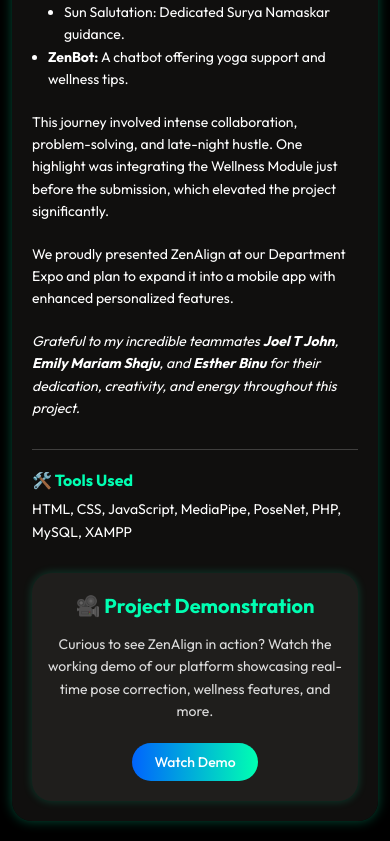
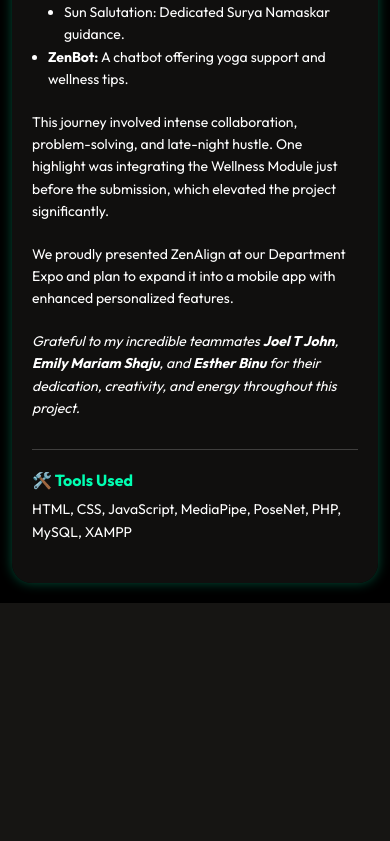
Before and after one commit to Liyo08/Portfolio-React, a React (Vite) app: page /projects/smart in a window 390 px wide. Shown: the part 622-1463 px from the top of the page. After the commit the page ends 1225 px from the top, so only its background shows below. Built offline with nearby package versions, Linux system fonts and the light colour scheme.

Commit message:
Other details page design completed,content pending

```diff
--- a/src/Components/Agriguru/Agriguru.css
+++ b/src/Components/Agriguru/Agriguru.css
@@ -75,43 +75,6 @@
 }
 
 
-.demo-section {
-  max-width: 900px;
-  margin: 40px auto 0;
-  background-color: #1f1e1c;
-  padding: 30px 40px;
-  border-radius: 20px;
-  box-shadow: 0 0 10px rgba(0, 255, 178, 0.2);
-  text-align: center;
-  animation: fadeIn 1s ease-in-out;
-}
-
-.demo-section h2 {
-  color: #00FFB2;
-  margin-bottom: 15px;
-  font-size: 26px;
-}
-
-.demo-section p {
-  color: #ddd;
-  font-size: 16px;
-  margin-bottom: 20px;
-}
-
-.demo-btn {
-  display: inline-block;
-  background: linear-gradient(270deg, #00FFB2 0.36%, #0061FF 102.06%);
-  color: white;
-  padding: 12px 28px;
-  border-radius: 30px;
-  text-decoration: none;
-  font-weight: 500;
-  transition: transform 0.3s ease;
-}
-
-.demo-btn:hover {
-  transform: scale(1.05);
-}
 
 /* Optional fade animation */
 @keyframes pageFadeIn {
@@ -160,5 +123,16 @@
   .project-box ul {
     margin-left: 16px;
   }
+   .tools-used h4 {
+    font-size: 16px;
+  }
+
+  .tools-used p {
+    font-size: 14px;
+  }
+
+  .team-credits {
+    font-size: 14px;
+  }
 
 }
--- a/src/Components/AlignMe/AlignMe.css
+++ b/src/Components/AlignMe/AlignMe.css
@@ -75,43 +75,6 @@
 }
 
 
-.demo-section {
-  max-width: 900px;
-  margin: 40px auto 0;
-  background-color: #1f1e1c;
-  padding: 30px 40px;
-  border-radius: 20px;
-  box-shadow: 0 0 10px rgba(0, 255, 178, 0.2);
-  text-align: center;
-  animation: fadeIn 1s ease-in-out;
-}
-
-.demo-section h2 {
-  color: #00FFB2;
-  margin-bottom: 15px;
-  font-size: 26px;
-}
-
-.demo-section p {
-  color: #ddd;
-  font-size: 16px;
-  margin-bottom: 20px;
-}
-
-.demo-btn {
-  display: inline-block;
-  background: linear-gradient(270deg, #00FFB2 0.36%, #0061FF 102.06%);
-  color: white;
-  padding: 12px 28px;
-  border-radius: 30px;
-  text-decoration: none;
-  font-weight: 500;
-  transition: transform 0.3s ease;
-}
-
-.demo-btn:hover {
-  transform: scale(1.05);
-}
 
 /* Optional fade animation */
 @keyframes pageFadeIn {
@@ -161,23 +124,7 @@
     margin-left: 16px;
   }
 
-  .demo-section {
-    padding: 20px 16px;
-    margin: 30px auto 0;
-  }
 
-  .demo-section h2 {
-    font-size: 20px;
-  }
-
-  .demo-section p {
-    font-size: 14px;
-  }
-
-  .demo-btn {
-    padding: 10px 22px;
-    font-size: 14px;
-  }
 
   .tools-used h4 {
     font-size: 16px;
--- a/src/Components/AlignMe/AlignMe.jsx
+++ b/src/Components/AlignMe/AlignMe.jsx
@@ -71,21 +71,7 @@
           <h4>🛠️ Tools Used</h4>
           <p>HTML, CSS, JavaScript, MediaPipe, PoseNet, PHP, MySQL, XAMPP</p>
         </div>
-        {/* Demonstration Section */}
-        <div className="demo-section">
-          <h2>🎥 Project Demonstration</h2>
-          <p>
-            Curious to see ZenAlign in action? Watch the working demo of our platform showcasing real-time pose correction, wellness features, and more.
-          </p>
-          <a
-            href="https://drive.google.com/drive/folders/1UG8SYpdRo-OVyF7vbPM7U0btnXRwTYsd" // replace with actual link
-            target="_blank"
-            rel="noopener noreferrer"
-            className="demo-btn"
-          >
-            Watch Demo
-          </a>
-        </div>
+
 
       </div>
     </div>
--- a/src/Components/Currency/Currency.css
+++ b/src/Components/Currency/Currency.css
@@ -75,43 +75,7 @@
 }
 
 
-.demo-section {
-  max-width: 900px;
-  margin: 40px auto 0;
-  background-color: #1f1e1c;
-  padding: 30px 40px;
-  border-radius: 20px;
-  box-shadow: 0 0 10px rgba(0, 255, 178, 0.2);
-  text-align: center;
-  animation: fadeIn 1s ease-in-out;
-}
 
-.demo-section h2 {
-  color: #00FFB2;
-  margin-bottom: 15px;
-  font-size: 26px;
-}
-
-.demo-section p {
-  color: #ddd;
-  font-size: 16px;
-  margin-bottom: 20px;
-}
-
-.demo-btn {
-  display: inline-block;
-  background: linear-gradient(270deg, #00FFB2 0.36%, #0061FF 102.06%);
-  color: white;
-  padding: 12px 28px;
-  border-radius: 30px;
-  text-decoration: none;
-  font-weight: 500;
-  transition: transform 0.3s ease;
-}
-
-.demo-btn:hover {
-  transform: scale(1.05);
-}
 
 /* Optional fade animation */
 @keyframes pageFadeIn {
@@ -161,23 +125,7 @@
     margin-left: 16px;
   }
 
-  .demo-section {
-    padding: 20px 16px;
-    margin: 30px auto 0;
-  }
 
-  .demo-section h2 {
-    font-size: 20px;
-  }
-
-  .demo-section p {
-    font-size: 14px;
-  }
-
-  .demo-btn {
-    padding: 10px 22px;
-    font-size: 14px;
-  }
 
   .tools-used h4 {
     font-size: 16px;
--- a/src/Components/Currency/Currency.jsx
+++ b/src/Components/Currency/Currency.jsx
@@ -71,21 +71,7 @@
           <h4>🛠️ Tools Used</h4>
           <p>HTML, CSS, JavaScript, MediaPipe, PoseNet, PHP, MySQL, XAMPP</p>
         </div>
-        {/* Demonstration Section */}
-        <div className="demo-section">
-          <h2>🎥 Project Demonstration</h2>
-          <p>
-            Curious to see ZenAlign in action? Watch the working demo of our platform showcasing real-time pose correction, wellness features, and more.
-          </p>
-          <a
-            href="https://drive.google.com/drive/folders/1UG8SYpdRo-OVyF7vbPM7U0btnXRwTYsd" // replace with actual link
-            target="_blank"
-            rel="noopener noreferrer"
-            className="demo-btn"
-          >
-            Watch Demo
-          </a>
-        </div>
+
 
       </div>
     </div>
--- a/src/Components/Dromed/Dromed.css
+++ b/src/Components/Dromed/Dromed.css
@@ -75,43 +75,6 @@
 }
 
 
-.demo-section {
-  max-width: 900px;
-  margin: 40px auto 0;
-  background-color: #1f1e1c;
-  padding: 30px 40px;
-  border-radius: 20px;
-  box-shadow: 0 0 10px rgba(0, 255, 178, 0.2);
-  text-align: center;
-  animation: fadeIn 1s ease-in-out;
-}
-
-.demo-section h2 {
-  color: #00FFB2;
-  margin-bottom: 15px;
-  font-size: 26px;
-}
-
-.demo-section p {
-  color: #ddd;
-  font-size: 16px;
-  margin-bottom: 20px;
-}
-
-.demo-btn {
-  display: inline-block;
-  background: linear-gradient(270deg, #00FFB2 0.36%, #0061FF 102.06%);
-  color: white;
-  padding: 12px 28px;
-  border-radius: 30px;
-  text-decoration: none;
-  font-weight: 500;
-  transition: transform 0.3s ease;
-}
-
-.demo-btn:hover {
-  transform: scale(1.05);
-}
 
 /* Optional fade animation */
 @keyframes pageFadeIn {
@@ -161,24 +124,6 @@
     margin-left: 16px;
   }
 
-  .demo-section {
-    padding: 20px 16px;
-    margin: 30px auto 0;
-  }
-
-  .demo-section h2 {
-    font-size: 20px;
-  }
-
-  .demo-section p {
-    font-size: 14px;
-  }
-
-  .demo-btn {
-    padding: 10px 22px;
-    font-size: 14px;
-  }
-
   .tools-used h4 {
     font-size: 16px;
   }
--- a/src/Components/Dromed/Dromed.jsx
+++ b/src/Components/Dromed/Dromed.jsx
@@ -71,21 +71,7 @@
           <h4>🛠️ Tools Used</h4>
           <p>HTML, CSS, JavaScript, MediaPipe, PoseNet, PHP, MySQL, XAMPP</p>
         </div>
-        {/* Demonstration Section */}
-        <div className="demo-section">
-          <h2>🎥 Project Demonstration</h2>
-          <p>
-            Curious to see ZenAlign in action? Watch the working demo of our platform showcasing real-time pose correction, wellness features, and more.
-          </p>
-          <a
-            href="https://drive.google.com/drive/folders/1UG8SYpdRo-OVyF7vbPM7U0btnXRwTYsd" // replace with actual link
-            target="_blank"
-            rel="noopener noreferrer"
-            className="demo-btn"
-          >
-            Watch Demo
-          </a>
-        </div>
+
 
       </div>
     </div>
--- a/src/Components/Smart/Smart.css
+++ b/src/Components/Smart/Smart.css
@@ -75,43 +75,6 @@
 }
 
 
-.demo-section {
-  max-width: 900px;
-  margin: 40px auto 0;
-  background-color: #1f1e1c;
-  padding: 30px 40px;
-  border-radius: 20px;
-  box-shadow: 0 0 10px rgba(0, 255, 178, 0.2);
-  text-align: center;
-  animation: fadeIn 1s ease-in-out;
-}
-
-.demo-section h2 {
-  color: #00FFB2;
-  margin-bottom: 15px;
-  font-size: 26px;
-}
-
-.demo-section p {
-  color: #ddd;
-  font-size: 16px;
-  margin-bottom: 20px;
-}
-
-.demo-btn {
-  display: inline-block;
-  background: linear-gradient(270deg, #00FFB2 0.36%, #0061FF 102.06%);
-  color: white;
-  padding: 12px 28px;
-  border-radius: 30px;
-  text-decoration: none;
-  font-weight: 500;
-  transition: transform 0.3s ease;
-}
-
-.demo-btn:hover {
-  transform: scale(1.05);
-}
 
 /* Optional fade animation */
 @keyframes pageFadeIn {
@@ -161,24 +124,6 @@
     margin-left: 16px;
   }
 
-  .demo-section {
-    padding: 20px 16px;
-    margin: 30px auto 0;
-  }
-
-  .demo-section h2 {
-    font-size: 20px;
-  }
-
-  .demo-section p {
-    font-size: 14px;
-  }
-
-  .demo-btn {
-    padding: 10px 22px;
-    font-size: 14px;
-  }
-
   .tools-used h4 {
     font-size: 16px;
   }
--- a/src/Components/Smart/Smart.jsx
+++ b/src/Components/Smart/Smart.jsx
@@ -71,21 +71,7 @@
           <h4>🛠️ Tools Used</h4>
           <p>HTML, CSS, JavaScript, MediaPipe, PoseNet, PHP, MySQL, XAMPP</p>
         </div>
-        {/* Demonstration Section */}
-        <div className="demo-section">
-          <h2>🎥 Project Demonstration</h2>
-          <p>
-            Curious to see ZenAlign in action? Watch the working demo of our platform showcasing real-time pose correction, wellness features, and more.
-          </p>
-          <a
-            href="https://drive.google.com/drive/folders/1UG8SYpdRo-OVyF7vbPM7U0btnXRwTYsd" // replace with actual link
-            target="_blank"
-            rel="noopener noreferrer"
-            className="demo-btn"
-          >
-            Watch Demo
-          </a>
-        </div>
+
 
       </div>
     </div>
```
